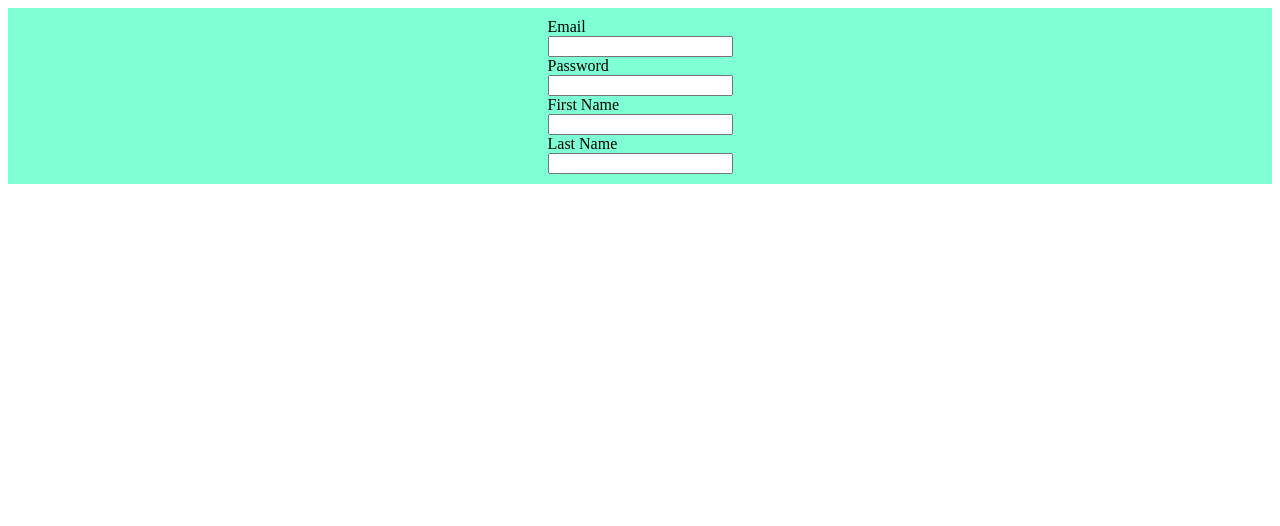
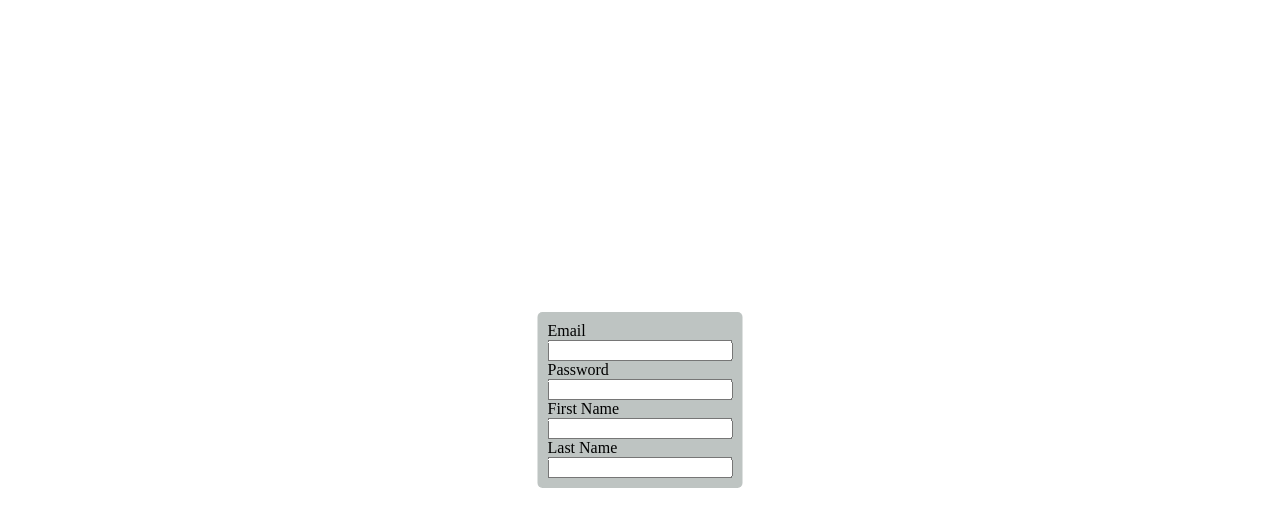
Before and after one commit to harikrishnan2203/github-learning, a plain HTML site: page index.html in a window 1280 px wide. Drawn offline with Linux system fonts and the light colour scheme.

Commit message:
Updaate Css

```diff
--- a/style.css
+++ b/style.css
@@ -1,9 +1,12 @@
 .main {
-    display: flex;
-    justify-content: center;
-    align-items: center;
-    background-color: aquamarine;
+    position: absolute;
+    top: 50%;
+    left: 50%;
+    transform: translate(-50%, -50%);
+    background-color: rgb(190, 196, 194);
     color: black;
+    width: fit-content;
     padding: 10px 10px 10px 10px;
+    border-radius: 5px;
 
 }
```
